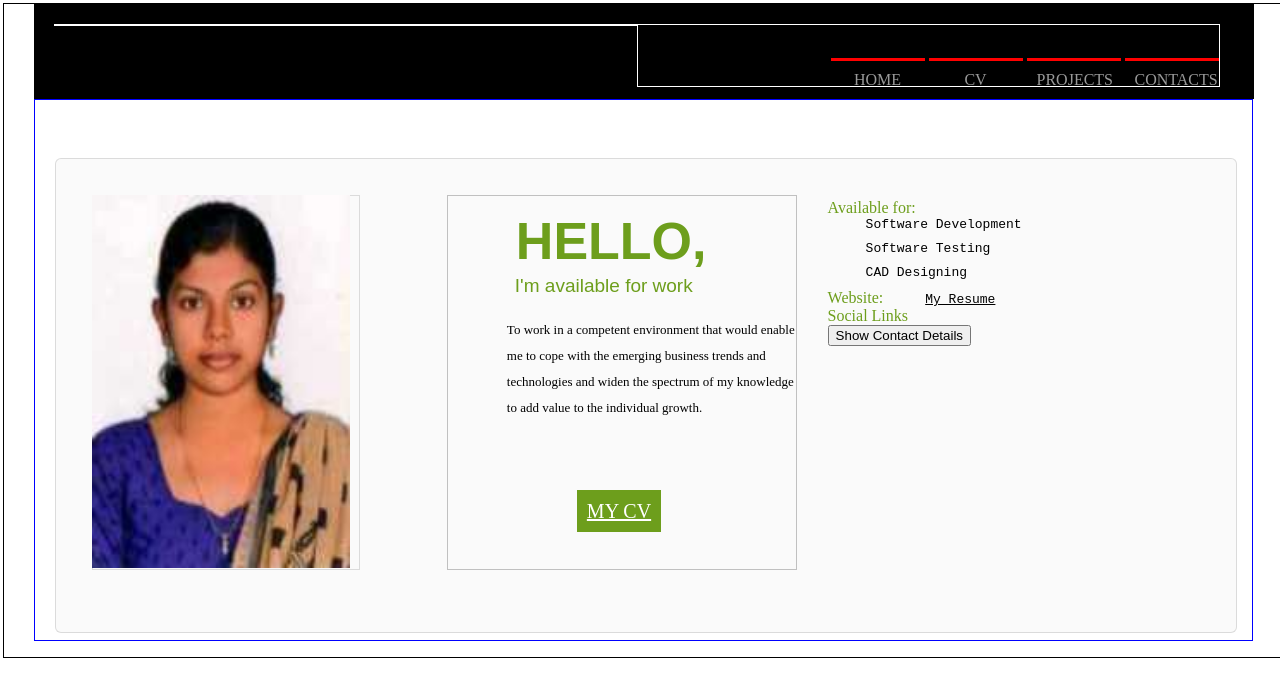
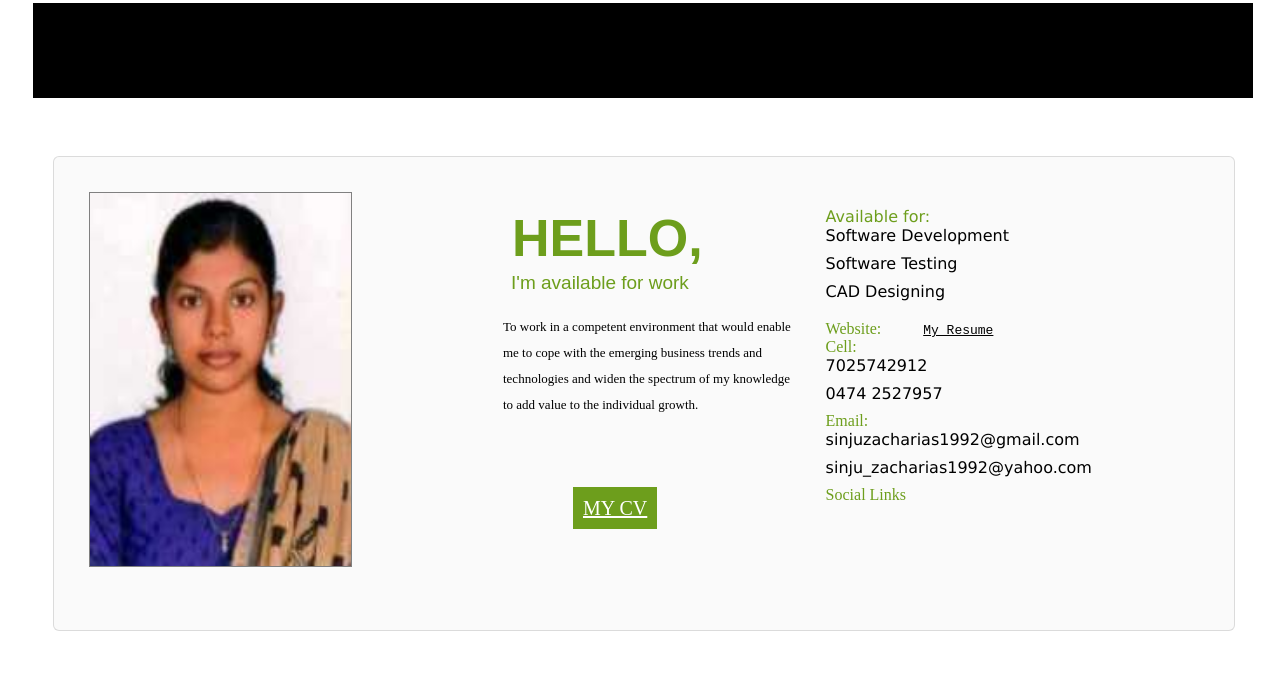
Before and after one commit to SinjuPrince/MyResume, a plain HTML site: page index.html in a window 1280 px wide. Both pictures are taken after a click on the button "Show Contact Details". Drawn offline with Linux system fonts and the light colour scheme; no server answers.

Commit message:
front pages update successful

```diff
--- a/CSS/MyResume.css
+++ b/CSS/MyResume.css
@@ -2,7 +2,6 @@ html, body, p {
     margin: 0;
 }
 .container {
-    border: 1px solid black;
     padding: 30px;
     float: left;
     width: 95%;
@@ -23,7 +22,6 @@ html, body, p {
 .sub-head {
     position: relative;
     float: left;
-    border: 1px solid white;
     width: 49.23%;
 }
 
@@ -57,11 +55,12 @@ html, body, p {
 }
 nav .nav-align a {
     text-decoration: none;
-    border-top:  3px solid red;
+    border-top: 3px solid #6d9e1c;
     width: 74px;
     display: inline-block;
     text-align: center;
     padding: 10px 10px 0 10px;
+    margin-right: 5px;
 }
 nav .nav-align a:hover {
         border-top:  3px solid grey;
@@ -84,7 +83,7 @@ a {
     width: 96.8%;
     padding: 20px;
     height: 500px;
-    border: 1px solid blue;
+
 }
 
 .home-content {
@@ -100,10 +99,10 @@ a {
 
 .image {
 
-    width: 9.8%;
+    width: 9.9%;
     padding: 77px;
     height: 219px;
-    border: 1px solid rgba(128, 128, 128, 0.26);
+
     margin: 16px;
     float: left;
 }
@@ -111,11 +110,11 @@ a {
 .img {
     width: 231%;
     height: 373px;
+    border: 1px solid rgb(128, 128, 128);
     margin: -78px;
 }
 
 .prof-desc {
-    border: 1px solid #c0c0c0;
     height: 373px;
     width: 348px;
     float: left;
@@ -175,7 +174,7 @@ a {
       color: black;
     font-family: monospace;
     margin-bottom: 9px;
-    padding-left: 38px;
+font-family: verdana;
 }
 
 #content {
@@ -187,3 +186,8 @@ a {
 .toggle-sec {
     display: none;
 }
+
+.avail {
+   font-family: verdana;
+   padding: 10px 0;
+}
--- a/JS/MyResume.js
+++ b/JS/MyResume.js
@@ -11,7 +11,10 @@ function makeRequest (method, url) {
   xhr.responseType = 'json';
     xhr.onload = function () {
       if (this.status >= 200 && this.status < 300) {
-        resolve(xhr.response);
+        resolve({
+            data: xhr.response,
+            status: this.status
+        });
       } else {
         reject({
           status: this.status,
@@ -31,20 +34,33 @@ function makeRequest (method, url) {
 
 
 function getcontactdetails() {
-    console.log("myfirstfunc");
+
+    var elem = document.getElementsByClassName("toggle-sec "),
+            len = elem.length;
+    for(var i=0; i<len; i++) {
+        elem[0].classList.remove("toggle-sec");
+    }
+    document.getElementById("display-details").classList.add("toggle-sec");
 };
 
 function renderHeader(data){
-
+    var res = data.data;
+    console.log(data)
+      var temp = '<p class="name f-name">' +res.Name.fName+ '</p><p class="name l-name">'+res.Name.lName+'</p><p class="name desig f-name">'+res.titleDesc+'</p>';
+      var navTemp = '<div class="nav-align">',i,menuitems=res.menuItems;
+       document.getElementById("name-container").innerHTML = temp;
+      for(i=0; i<menuitems.length; i++ ) {
+          navTemp += '<a href="'+menuitems[i].link+'">'+menuitems[i].displayName+'</a>';
+      }
+      navTemp += '</div>';
+      document.getElementById("navigation-bar").innerHTML = navTemp;
 };
 
 window.onload = function() {
    var url = 'data/header.json';
    makeRequest('GET',url)
    .then(function (res){
-      console.log(res);
-      var temp = '<p class="name f-name">' +res.Name.fName+ '</p><p class="name l-name">'+res.Name.lName+'</p><p class="name desig f-name">'+res.titleDesc+'</p>';
-      document.getElementById("name-container").innerHTML = temp;
+      renderHeader(res)
    })
    .catch(function (error){
        console.log(error)
--- a/index.html
+++ b/index.html
@@ -21,17 +21,8 @@ and open the template in the editor.
 
                 </section>
                 <section class="nav-container sub-head">
-                    <nav>
-                        <div
-                        class="nav-align">
-                        <a href="http://localhost:8383/MyResume/MyResume/index.html">HOME </a>
+                    <nav id="navigation-bar">
 
-                        <a href="">CV</a>
-
-                        <a href="">PROJECTS</a>
-
-                          <a href="">CONTACTS</a>
-                        </div>
                           </nav>
 
                 </section>
@@ -77,9 +68,10 @@ the individual growth. </p>
                           <p class="content"> sinju_zacharias1992@yahoo.com</p>
 
                         </div>
+     <button class="display-details" id="display-details" onclick="getcontactdetails()">Show Contact Details</button>
+
                         <div class="links" >
                             <span class="label">Social Links</span> </div>
-                            <button class="display-details" id="display-details" onclick="getcontactdetails()">Show Contact Details</button>
                     </section>
             </section>
 
```
